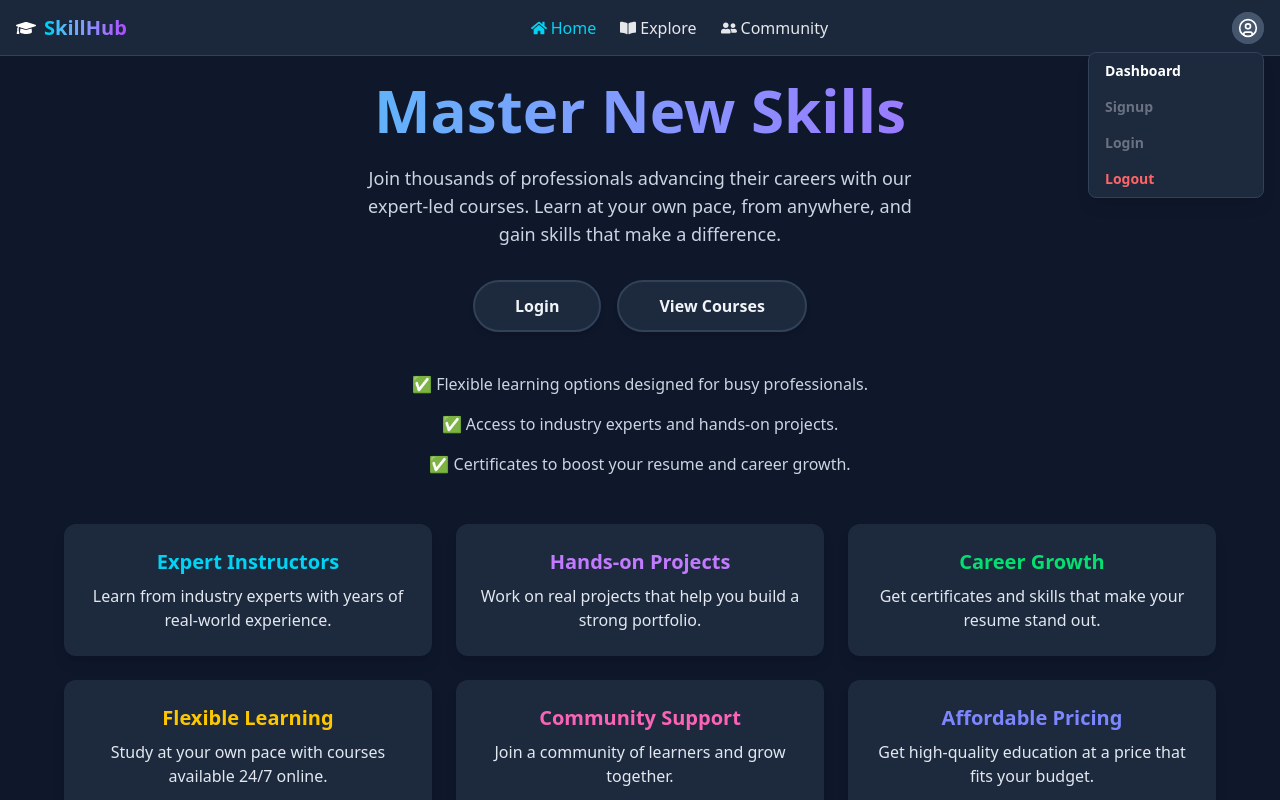
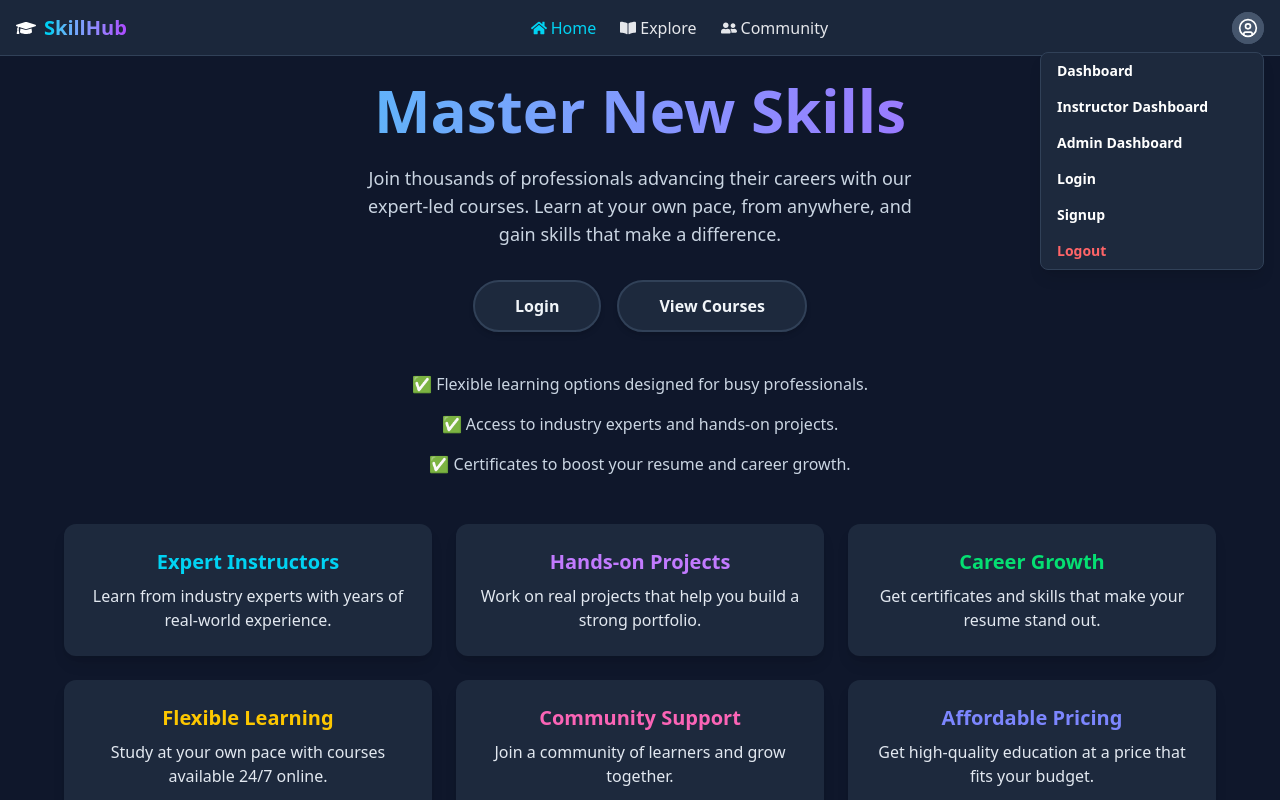
Before and after one commit to SBeeeee/LMS-Assesment-, a Next.js app in the folder frontend/: page / in a window 1280 px wide. Both pictures are taken after a click on the button 1248 px from the left and 28 px from the top of the page. Shown: the top 800 px of the page. Built offline with nearby package versions, Linux system fonts and the light colour scheme; no server answers.

Commit message:
added proper routes in avatar dropdown

```diff
--- a/frontend/src/app/dashboard/page.js
+++ b/frontend/src/app/dashboard/page.js
@@ -12,7 +12,7 @@ export default function DashboardPage() {
   return (
     <PrivateRoute>
       <div className="min-h-screen bg-slate-900 pt-16 px-4 text-white">
-        <h1 className="text-3xl font-bold mb-8 text-center">Dashboard</h1>
+        <h1 className="text-3xl font-bold mb-8 text-center">Student Dashboard</h1>
 
         {/* User Detail Cards */}
         {user && Object.keys(user).length > 0 ? (
--- a/frontend/src/components/AvatarMenu.jsx
+++ b/frontend/src/components/AvatarMenu.jsx
@@ -15,7 +15,7 @@ export default function AvatarMenu() {
 
   useEffect(() => {
     checkAuth(dispatch);
-    console.log(user)
+    console.log(user);
   }, [dispatch]);
 
   // Close dropdown when clicking outside
@@ -47,16 +47,14 @@ export default function AvatarMenu() {
       {/* Avatar Circle */}
       <button
         onClick={() => setDropdownOpen((prev) => !prev)}
-        className="w-8 h-8 bg-slate-600 rounded-full flex items-center justify-center text-sm text-white font-semibold"
+        className="w-8 h-8 bg-slate-600 rounded-full flex hover:cursor-pointer items-center justify-center text-sm text-white font-semibold"
       >
         {user?.name ? getInitials(user.name) : <UserCircle className="w-5 h-5" />}
       </button>
 
       {/* Dropdown Menu */}
       {dropdownOpen && (
-        <div className="absolute right-0 mt-2 w-44 bg-slate-800 border border-slate-700 rounded-lg shadow-lg overflow-hidden">
-          {(user!={}) ? (
-            <>
+        <div className="absolute right-0 mt-2 w-56 bg-slate-800 border border-slate-700 rounded-lg shadow-lg overflow-hidden">
           <button
             onClick={() => {
               router.push("/dashboard");
@@ -66,27 +64,27 @@ export default function AvatarMenu() {
           >
             Dashboard
           </button>
+
           <button
-                disabled
-                className="block w-full text-left px-4 py-2 text-sm text-gray-500 cursor-not-allowed"
+            onClick={() => {
+              router.push("/instructor");
+              setDropdownOpen(false);
+            }}
+            className="block w-full text-left px-4 py-2 text-sm text-white hover:bg-slate-700"
           >
-                Signup
+            Instructor Dashboard
           </button>
+
           <button
-                disabled
-                className="block w-full text-left px-4 py-2 text-sm text-gray-500 cursor-not-allowed"
+            onClick={() => {
+              router.push("/admin");
+              setDropdownOpen(false);
+            }}
+            className="block w-full text-left px-4 py-2 text-sm text-white hover:bg-slate-700"
           >
-                Login
+            Admin Dashboard
           </button>
-              <button
-                onClick={handleLogout}
-                className="block w-full text-left px-4 py-2 text-sm text-red-400 hover:bg-slate-700"
-              >
-                Logout
-              </button>
-            </>
-          ) : (
-            <>
+
           <button
             onClick={() => {
               router.push("/login");
@@ -96,6 +94,7 @@ export default function AvatarMenu() {
           >
             Login
           </button>
+
           <button
             onClick={() => {
               router.push("/signup");
@@ -105,8 +104,13 @@ export default function AvatarMenu() {
           >
             Signup
           </button>
-            </>
-          )}
+
+          <button
+            onClick={handleLogout}
+            className="block w-full text-left px-4 py-2 text-sm text-red-400 hover:bg-slate-700"
+          >
+            Logout
+          </button>
         </div>
       )}
     </div>
```
Lines whose indentation alone changed are shown as unchanged.
